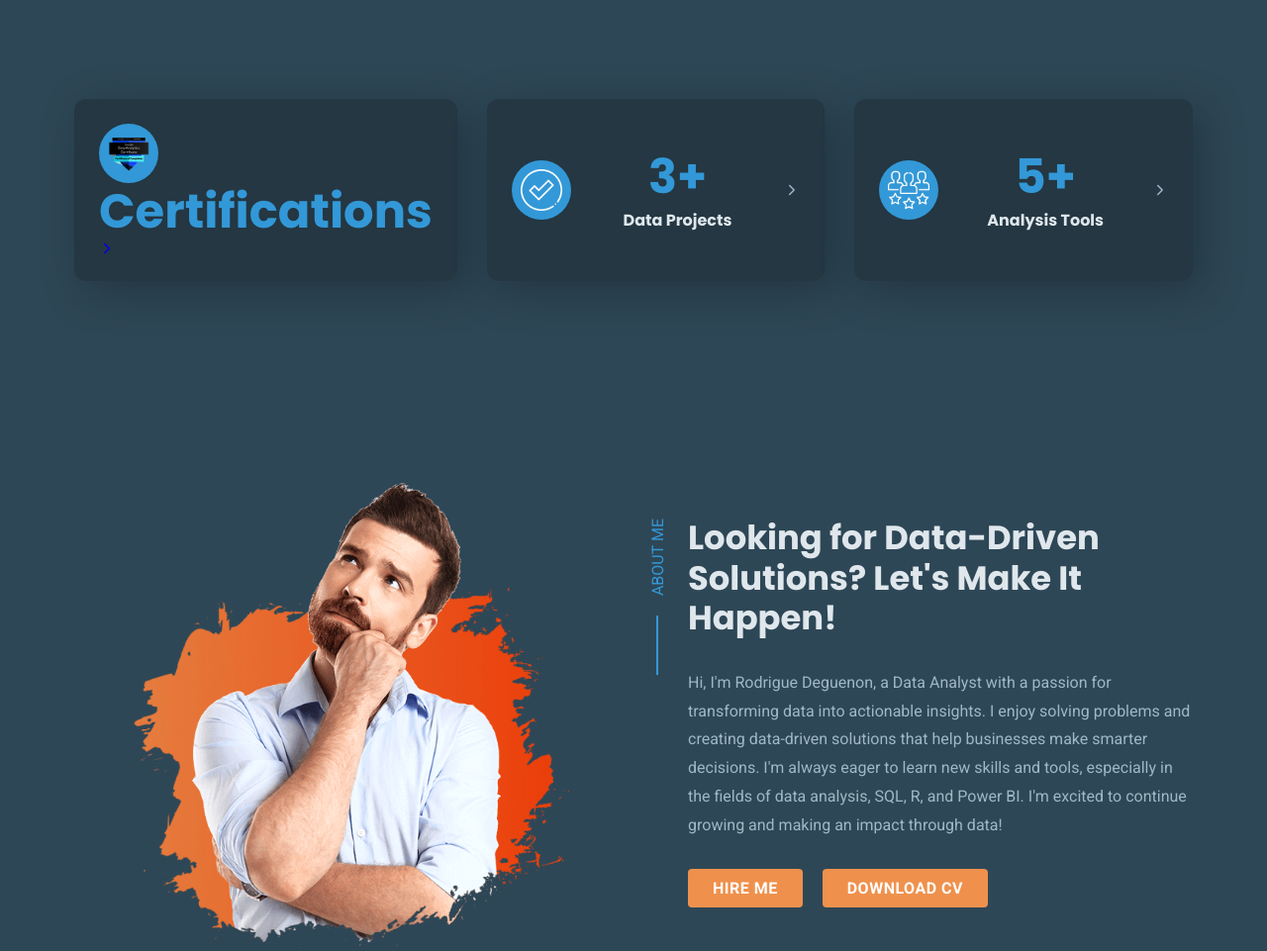
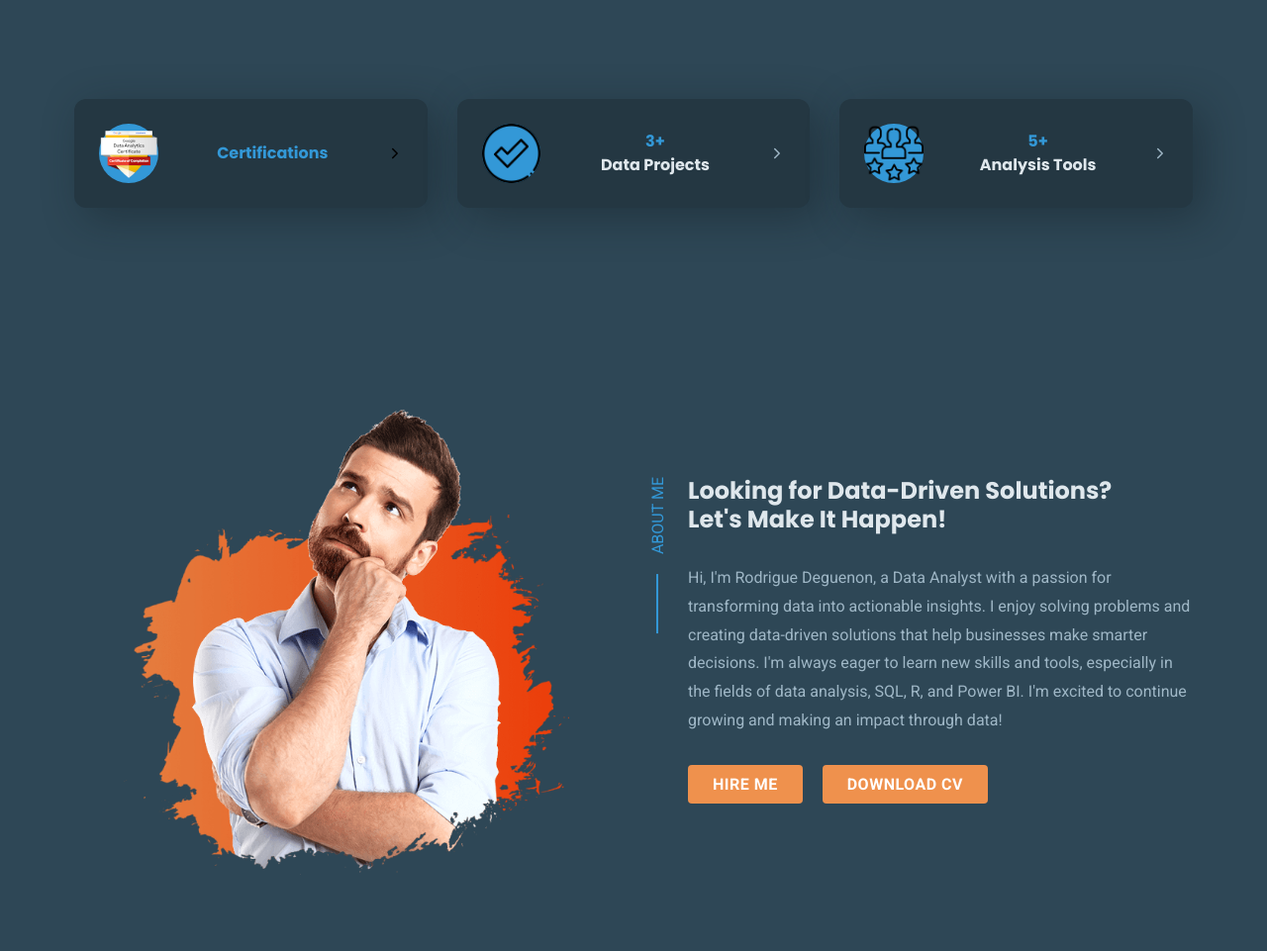
Before and after one commit to zachrodrigue/rodrigue.github.io, a plain HTML site: page index.html in a window 1280 px wide. Shown: the part 900-1861 px from the top of the page at 99% size. Drawn offline with nearby package versions, Linux system fonts and the light colour scheme; a web font is replaced by a local one.

Commit message:
Update style.css

```diff
--- a/assets/css/style.css
+++ b/assets/css/style.css
@@ -28,9 +28,9 @@
   --ff-saira-stencil-one: "Saira Stencil One", sans-serif;
   --ff-poppins: 'Poppins', sans-serif;
   --ff-roboto: 'Roboto', sans-serif;
-  --fs-1: 2rem;
-  --fs-2: calc(1.813rem + 1vw);
-  --fs-3: calc(1.313rem + 1vw);
+  --fs-1: 2.5rem; /* Updated for better readability */
+  --fs-2: 2rem;
+  --fs-3: 1.5rem;
   --fs-4: 1.4rem;
   --fs-5: 1rem;
   --fs-6: 0.813rem;
@@ -123,7 +123,6 @@ body.light_theme .theme-btn .icon {
 body.light_theme .theme-btn.active .icon {
   box-shadow: inset 20px -20px var(--banner-dark); /* Black icon for active state in light theme */
 }
-
 
 /*-----------------------------------*\
  * #RESET
@@ -511,7 +510,6 @@ main { overflow-x: hidden; }
   z-index: 2;
 }
 
-
 .hero-content {
   max-width: 700px;
   position: relative;
@@ -672,11 +670,12 @@ main { overflow-x: hidden; }
  * #STATS
 \*-----------------------------------*/
 
+/* Stats Section */
 .stats { padding-block: var(--section-padding); }
 
 .stats-list {
   display: grid;
-  gap: 30px;
+  gap: 30px; /* Increased gap to match the first image */
 }
 
 .stats-card {
@@ -684,43 +683,68 @@ main { overflow-x: hidden; }
   display: flex;
   align-items: center;
   gap: 10px;
-  padding: 25px;
+  padding: 25px; /* Increased padding to match the first image */
   border-radius: var(--radius-12);
   box-shadow: var(--shadow-1);
   transition: var(--transition-1);
+  max-width: none; /* Removed max-width to allow full size */
+  margin: 0; /* Removed auto margin to allow full size */
 }
 
 .stats-card:is(:hover, :focus) { transform: translateY(-5px); }
 
 .stats-card .card-icon {
   background: var(--banner-blue);
-  width: 60px;
-  height: 60px;
+  width: 60px; /* Increased icon size to match the first image */
+  height: 60px; /* Increased icon size to match the first image */
   display: grid;
   place-items: center;
   border-radius: 50%;
 }
 
 .stats-card .card-icon img {
-  width: 70%;
-  filter: invert(1);
+  width: 70%; /* Adjusted image size to match the first image */
+  filter: none; /* Remove filter for badge */
 }
 
 .stats-card .card-title {
-  width: calc(100% - 95px);
+  width: calc(100% - 95px); /* Adjusted width to match the first image */
   color: var(--banner-blue);
   text-align: center;
+  font-size: initial; /* Reset text size to match the first image */
 }
 
 .stats-card .card-title strong {
   display: block;
   color: var(--color-primary);
-  font-size: initial;
+  font-size: initial; /* Reset strong text size to match the first image */
   line-height: 1.3;
   margin-top: 5px;
 }
 
 .stats-card > ion-icon { color: var(--color-secondary); }
+
+/* Ensure the link covers the entire card */
+.stats-card a {
+  display: flex;
+  align-items: center;
+  gap: 10px;
+  width: 100%;
+  text-decoration: none; /* Remove underline */
+  color: inherit; /* Inherit text color */
+}
+
+/* Adjust Badge Image Size */
+.stats-card .card-icon img {
+  width: 100%;
+  height: auto;
+}
+
+/* Optional: Add a Hover Effect */
+.stats-card:hover .card-icon img {
+  transform: scale(1.1);
+  transition: transform 0.3s ease;
+}
 
 /*-----------------------------------*\
  * #ABOUT
@@ -762,9 +786,6 @@ main { overflow-x: hidden; }
   background: hsl(25, 84%, 55%); /* Slightly darker orange on hover */
   transform: translateY(-3px);
 }
-
-
-
 
 /*-----------------------------------*\
  * #SKILLS
@@ -1227,6 +1248,19 @@ textarea.input-field {
     color: var(--color-primary);
   }
 
+  .hero-social-link .tooltip {
+    --trans-x: 10px;
+
+    left: calc(100% + 10px);
+    top: 50%;
+    transform: translateY(-50%) translateX(var(--trans-x));
+  }
+
+  .hero-social-link:is(:hover, :focus) .tooltip {
+    --trans-x: 0;
+    opacity: 1;
+  }
+
   .scroll-down {
     display: block;
     position: absolute;
```
